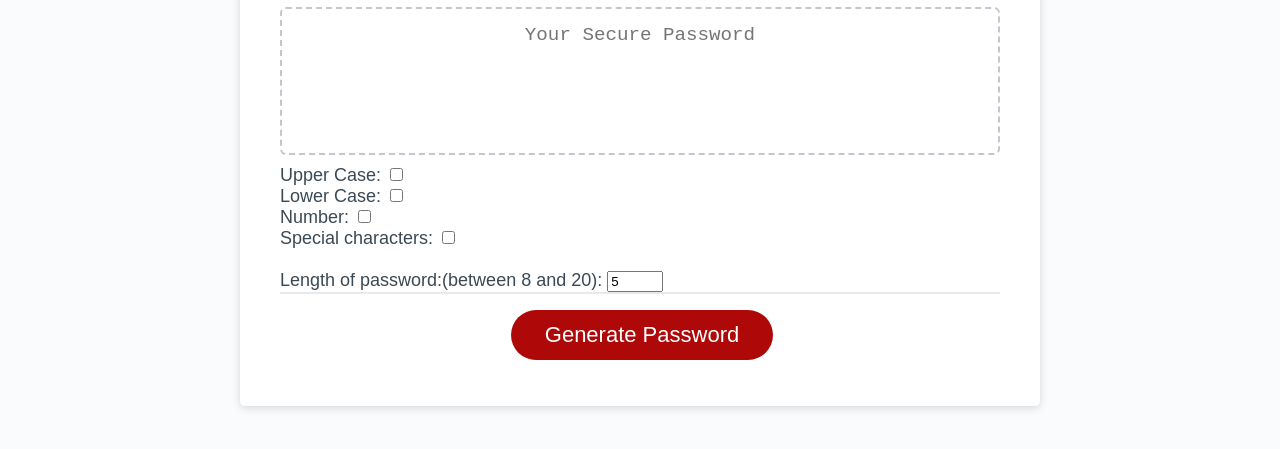
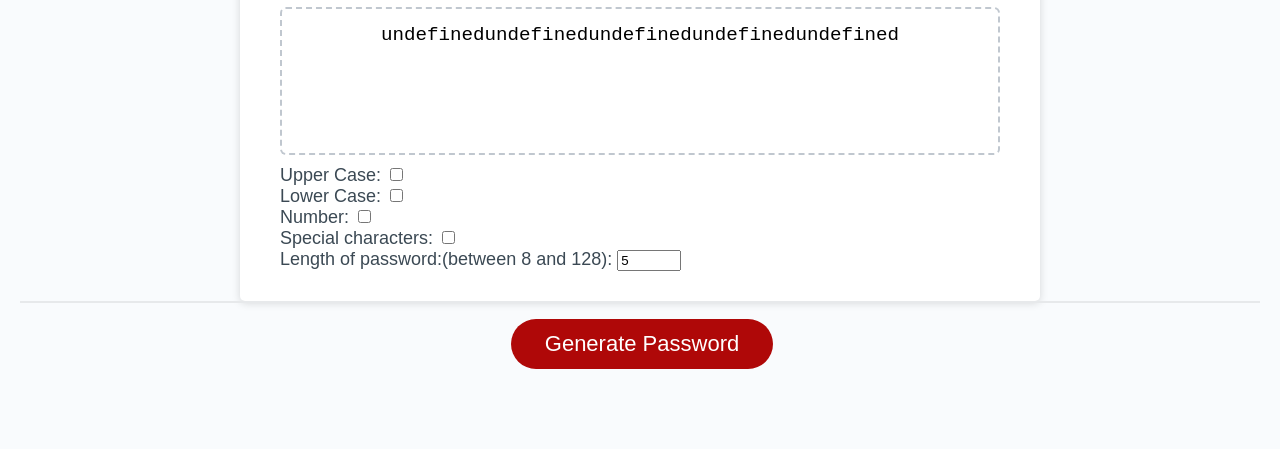
Before and after one commit to laurabbity915/Password-Generator, a plain HTML site: page index.html in a window 1280 px wide. Both pictures are taken after typing "5" into the empty fields and a click on the button "Generate Password". Shown: the part 241-690 px from the top of the page. Drawn offline with Linux system fonts and the light colour scheme.

Commit message:
"Your secure password" display

```diff
--- a/index.html
+++ b/index.html
@@ -27,21 +27,23 @@
         </div>
         <div>
           Upper Case: <input type="checkbox" id="upper">
-          <br>
-          Lower Case: <input type="checkbox" id="lower">
-          <br>
-          Number: <input type="checkbox" id="number">
-          <br>
-          Special characters: <input type="checkbox" id="specialcharacters">
-        </div>
-        <div>
-          <br>
-            <label for="quantity">Length of password:(between 8 and 20):</label>
-            <input type="number" id="quantity" name="quantity" min="8" max="20">
-            <br>
+          </div>
+          <div>
+            Lower Case: <input type="checkbox" id="lower">
+          </div>
+          <div>
+            Number: <input type="checkbox" id="number">
+          </div>
+          <div>
+            Special characters: <input type="checkbox" id="specialcharacters">
+          </div>
+          <div>
+            <label for="quantity">Length of password:(between 8 and 128):</label>
+            <input type="number" id="quantity" name="quantity" min="8" max="128">
+          </div>
         </div>
         <div class="card-footer">
-          <button id="generate" class="btn" onclick="generatePassword(), getPasswordOptions()">Generate Password</button>
+          <button id="generate" class="btn" onclick="generatePassword()">Generate Password</button>
         </div>
       </div>
     </div>
--- a/starter/script.js
+++ b/starter/script.js
@@ -90,33 +90,53 @@ var upperCasedCharacters = [
 
 // Function to prompt user for password options
 function getPasswordOptions() {
-  console.log( document.getElementById("upper").checked);
-  console.log( document.getElementById("lower").checked);
-  console.log( document.getElementById("number").checked);
-  console.log( document.getElementById("specialcharacters").checked);
-  console.log( document.getElementById("quantity").value);
+  console.log(document.getElementById("upper").checked);
+  console.log(document.getElementById("lower").checked);
+  console.log(document.getElementById("number").checked);
+  console.log(document.getElementById("specialcharacters").checked);
+  console.log(document.getElementById("quantity").value);
+
+  let passwordCharSet = [];
+
+  if (document.getElementById("upper").checked == true) {
+    passwordCharSet.push(...upperCasedCharacters);
+  }
+  if (document.getElementById("lower").checked == true) {
+    passwordCharSet.push(...lowerCasedCharacters);
+  }
+  if (document.getElementById("number").checked == true) {
+    passwordCharSet.push(...numericCharacters);
+  }
+  if (document.getElementById("specialcharacters").checked == true) {
+    passwordCharSet.push(...specialCharacters);
+  }
+
+  return passwordCharSet;
+
 }
 
 // Function for getting a random element from an array
 function getRandom(arr) {
-
+  return arr[Math.floor(Math.random() * arr.length)];
 }
 
 // Function to generate password with user input
 function generatePassword() {
-  console.log("on click generatePassword");
+
+  let mergedCharSet = getPasswordOptions();
+  let generatedPassword = '';
+  for(let i = 0; i < document.getElementById("quantity").value; i++){
+    generatedPassword += getRandom(mergedCharSet);
+  }
+  writePassword(generatedPassword);
 }
 
 // Get references to the #generate element
 var generateBtn = document.querySelector('#generate');
 
 // Write password to the #password input
-function writePassword() {
-  var password = generatePassword();
+function writePassword(password) {
   var passwordText = document.querySelector('#password');
 
   passwordText.value = password;
 }
-
-// Add event listener to generate button
-//generateBtn.addEventListener('click', writePassword);
```
